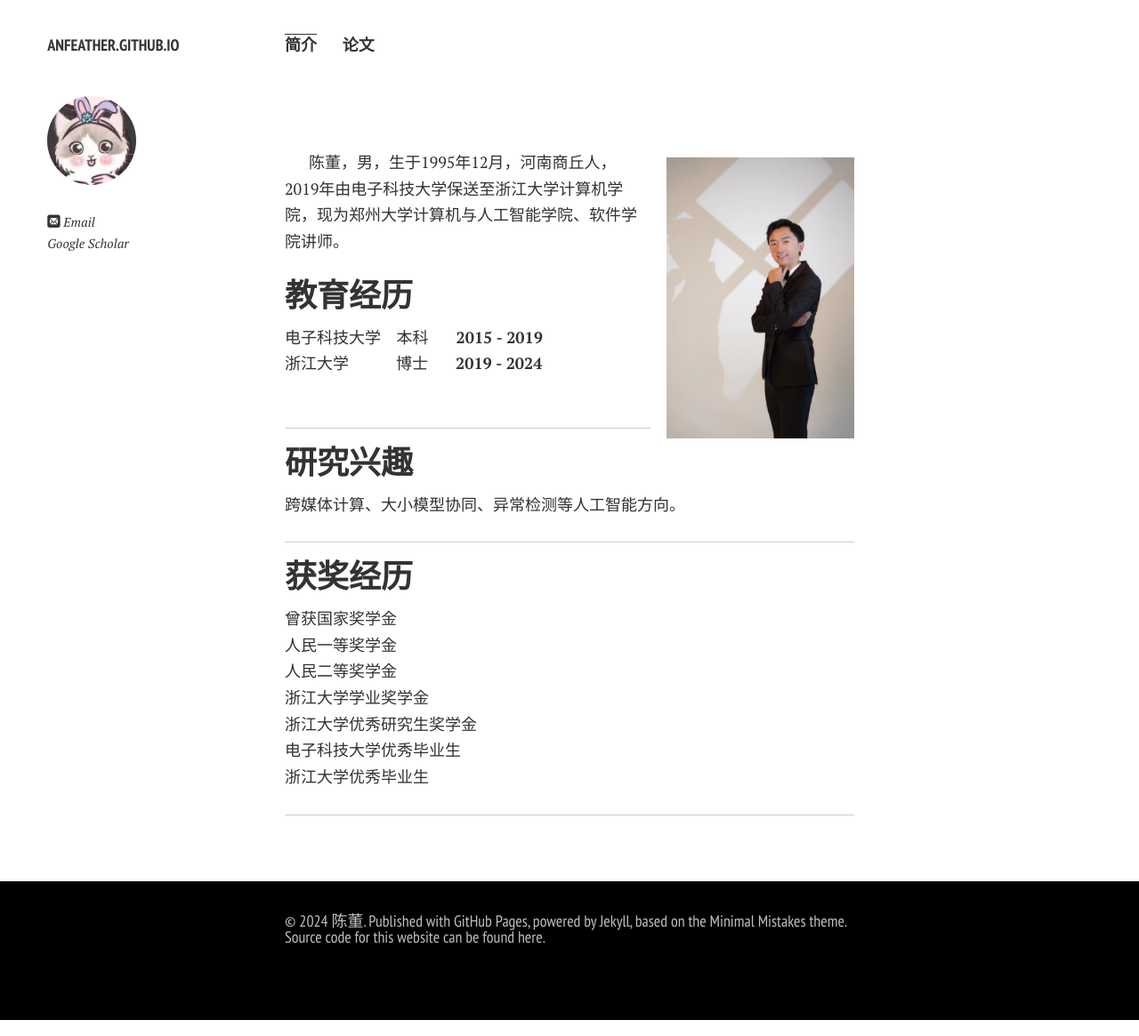
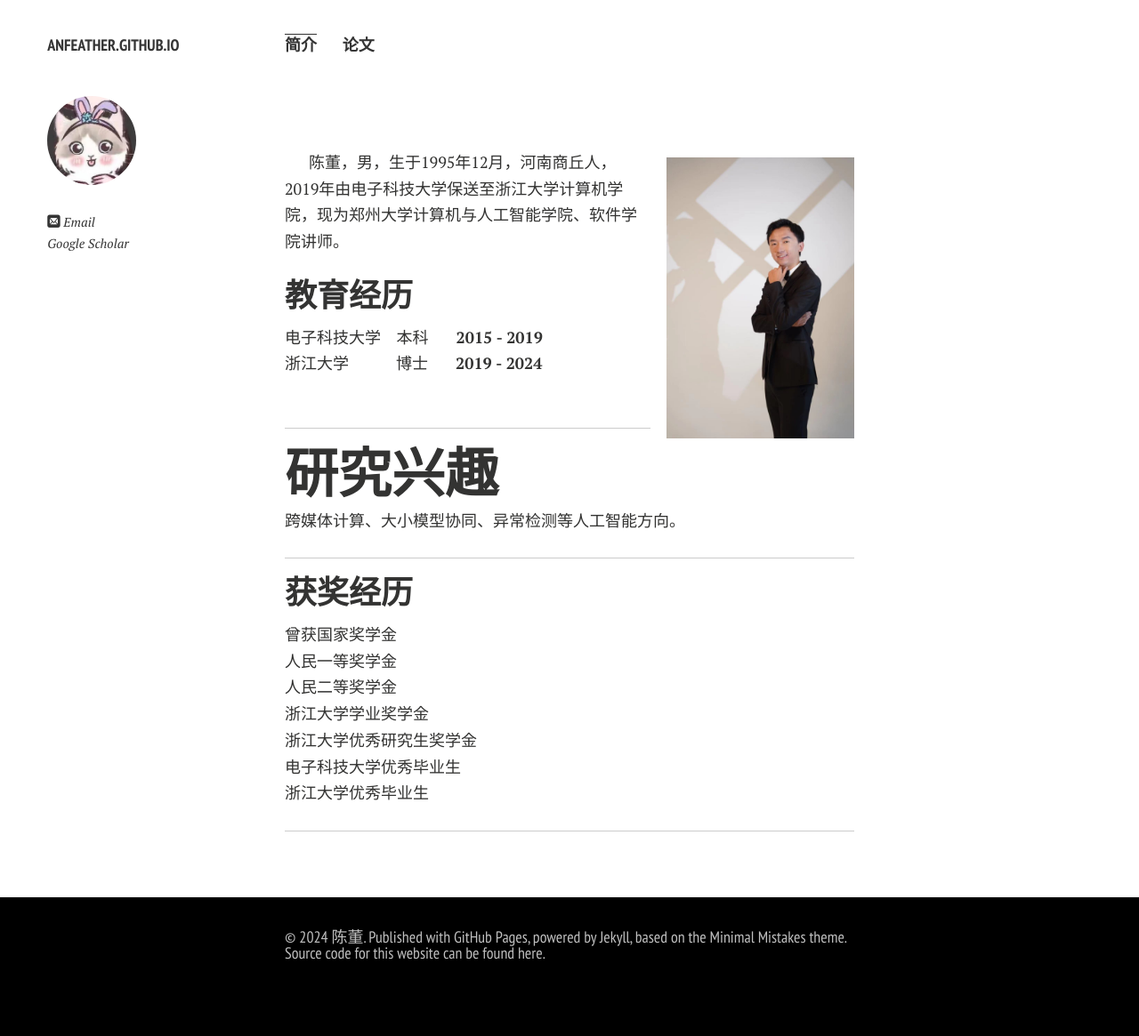
Before and after one commit to Anfeather/Anfeather.github.io, a Jekyll site: the page built from index.md, in a window 1280 px wide. Shown: the whole page at 89% size. Built offline with Jekyll 4.4.1, drawn with Linux system fonts in a browser that asks for light colours; nearby versions of some CDN libraries; comment, search, counter and statistics services are not loaded; a style sheet for code colours, icons or effects is not loaded; our own code applies the rules of GitHub Pages for plain Markdown files.

```diff
--- a/index.md
+++ b/index.md
@@ -20,7 +20,7 @@ layout: page
 
 ---
 
-## 研究兴趣
+# 研究兴趣
 
 跨媒体计算、大小模型协同、异常检测等人工智能方向。
 
```
